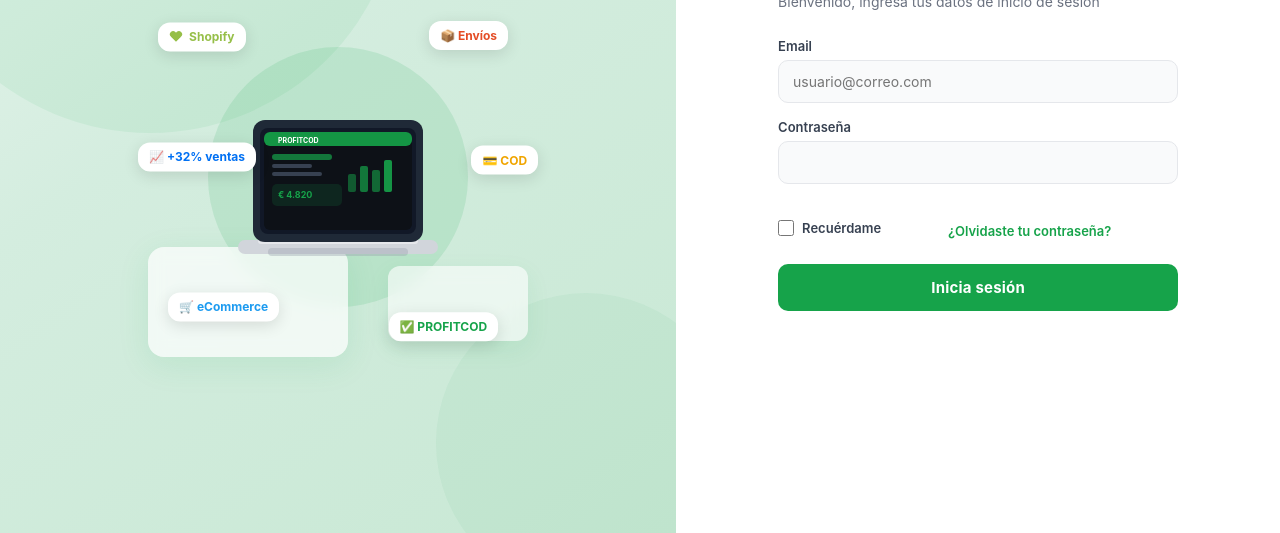
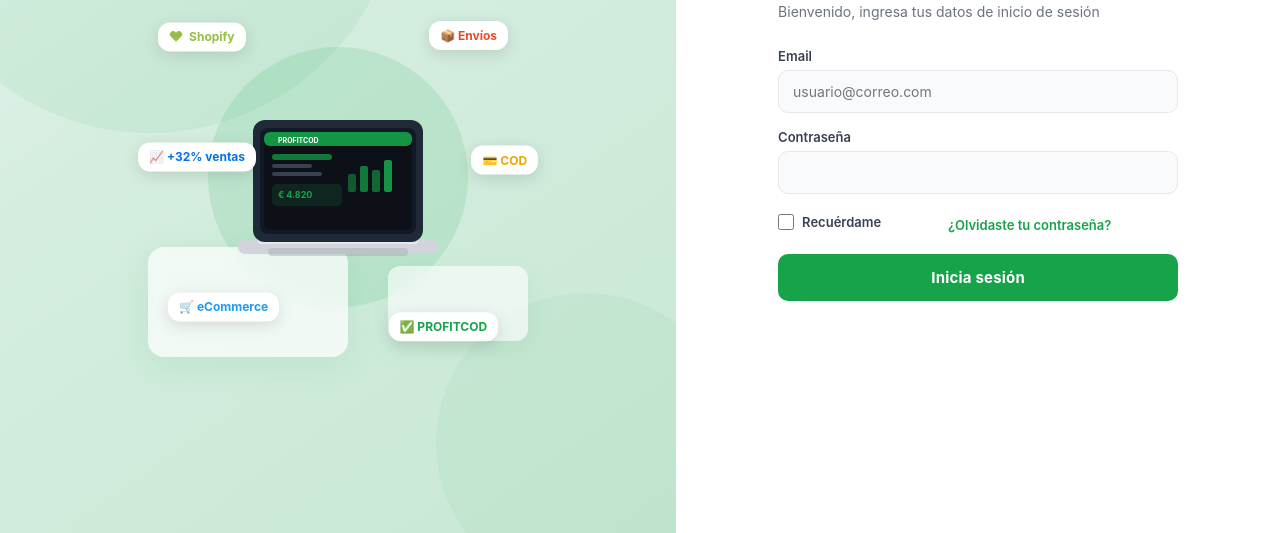
Before and after one commit to antoniososa756-arch/PROFIT-COD, a website: page public/login.html in a window 1280 px wide. Shown: the part 267-800 px from the top of the page. Drawn offline with Linux system fonts and the light colour scheme.

Commit message:
fix: reducir espacio entre contraseña y remember-row

```diff
--- a/public/login.html
+++ b/public/login.html
@@ -209,8 +209,8 @@
     .login-error {
       font-size: 13px;
       color: #dc2626;
-      margin-bottom: 12px;
-      min-height: 18px;
+      margin-bottom: 4px;
+      min-height: 0px;
       font-weight: 500;
     }
 
@@ -230,8 +230,8 @@
       flex-direction: row;
       align-items: center;
       justify-content: space-between;
-      margin-bottom: 22px;
-      margin-top: -10px;
+      margin-bottom: 18px;
+      margin-top: 2px;
     }
 
     .remember-label {
```
